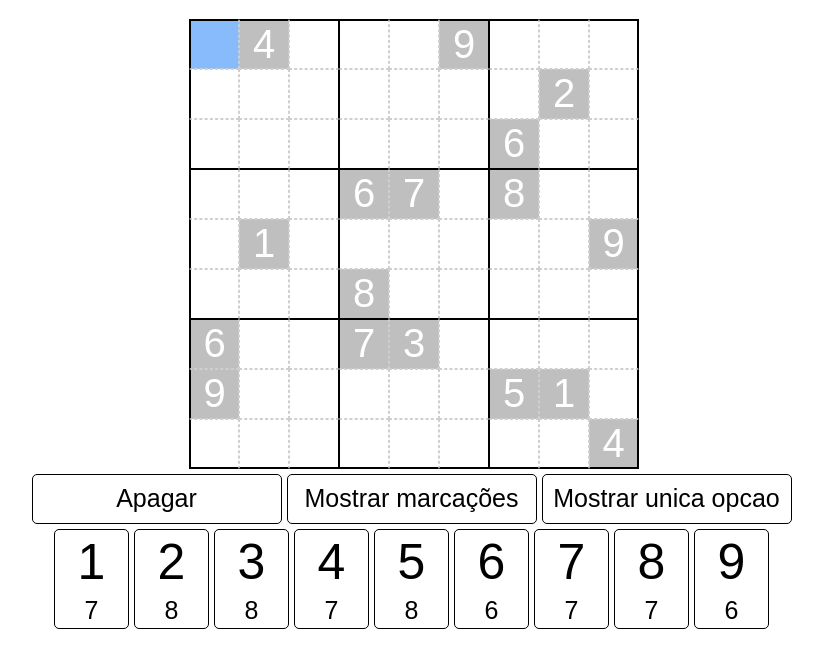
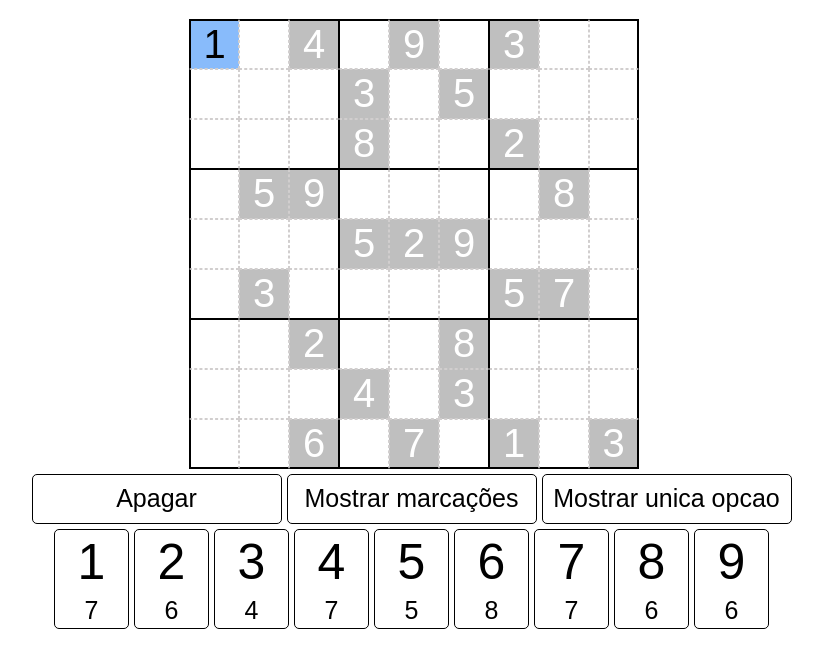
Before and after one commit to Hovelacque/Sudoku, a plain HTML site: page index.html in a window 1280 px wide. Shown: the part 69-736 px from the top of the page, without its empty margins (226-1049 px from the left). Drawn offline with Linux system fonts and the light colour scheme.

Commit message:
Update index.html

```diff
--- a/index.html
+++ b/index.html
@@ -398,7 +398,7 @@
             desenhaContadores();
         }
 
-        iniciaJogo(dificil)
+        iniciaJogo(medio)
     </script>
 </body>
 
```
